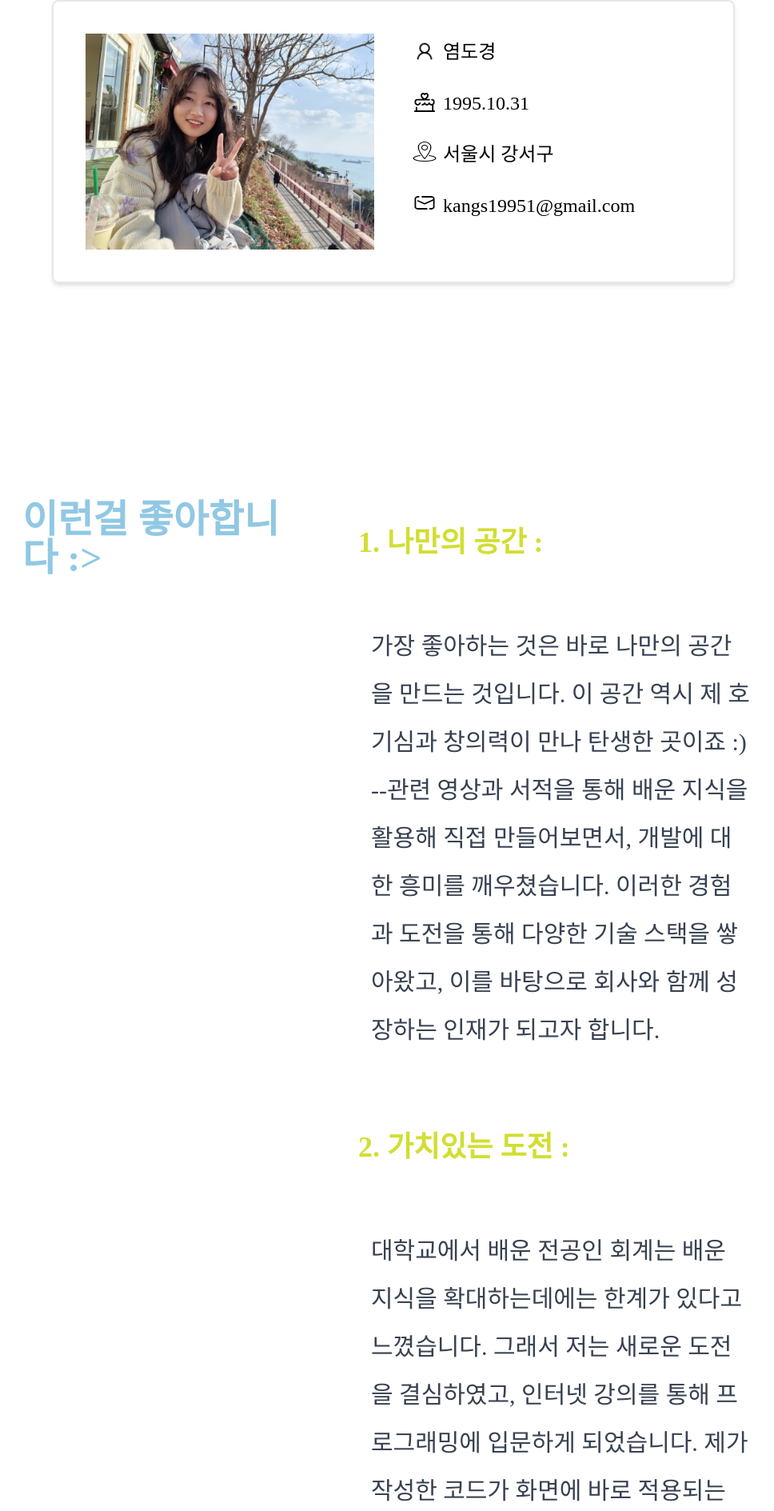
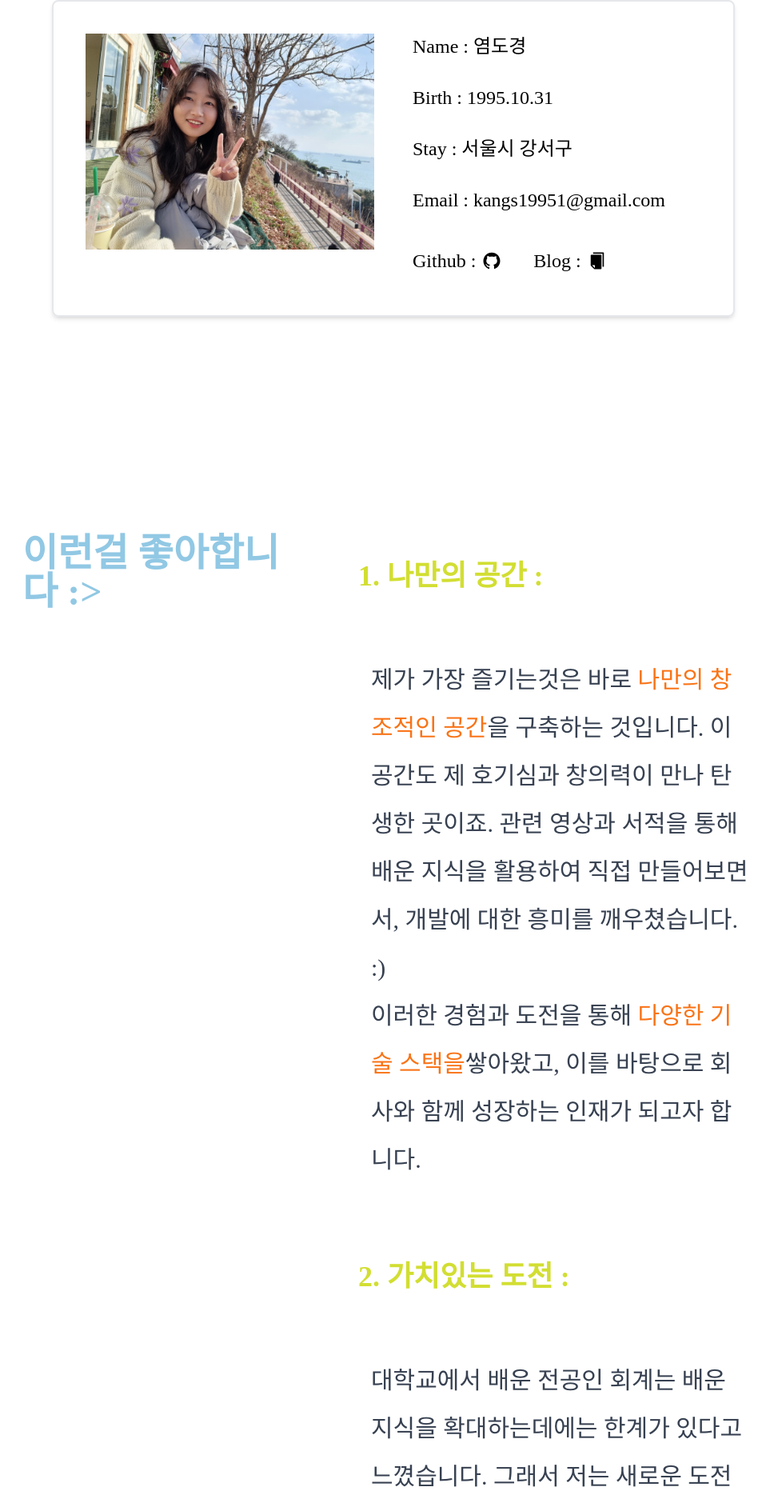
Before and after one commit to yeomdogyeong/my_portfolio, a React (Create React App) app: page /main in a window 1280 px wide. Shown: the part 1149-3038 px from the top of the page at 80% size, without its empty margins (148-1116 px from the left). Built offline with nearby package versions, Linux system fonts and the light colour scheme; a web font is replaced by a local one.

Commit message:
[refactor] profile컴포넌트  분리

```diff
--- a/src/components/About.tsx
+++ b/src/components/About.tsx
@@ -1,14 +1,14 @@
 import useDarkModeStore from "../zustand/darkModeStore";
 
-const About = () => {
+const About: React.FC = () => {
   const { isDarkMode, toggleDarkMode } = useDarkModeStore();
 
   return (
     <div className="flex flex-col justify-between items-start w-full h-full lg:flex-row lg:w-3/4 mt-60 mb-20">
       <div
-        className={`${isDarkMode ? "bg-[#635985]" : ""} ${
+        className={`${isDarkMode ? "bg-[#635985]" : "bg-white"} ${
           isDarkMode ? "text-[#f6d776]" : "text-[#91c8e4]"
-        } w-full lg:w-1/2 p-4 flex justify-start md:text-5xl font-bold sticky top-20`}
+        } w-full lg:w-1/2 p-4 flex justify-start text-5xl font-bold sticky top-20`}
       >
         {`이런걸 좋아합니다 :>`}
       </div>
@@ -22,11 +22,14 @@ const About = () => {
               isDarkMode ? "text-gray-200" : "text-gray-700"
             } leading-loose`}
           >
-            가장 좋아하는 것은 바로 나만의 공간을 만드는 것입니다. 이 공간 역시
-            제 호기심과 창의력이 만나 탄생한 곳이죠 :) --관련 영상과 서적을 통해
-            배운 지식을 활용해 직접 만들어보면서, 개발에 대한 흥미를
-            깨우쳤습니다. 이러한 경험과 도전을 통해 다양한 기술 스택을 쌓아왔고,
-            이를 바탕으로 회사와 함께 성장하는 인재가 되고자 합니다.
+            제가 가장 즐기는것은 바로{" "}
+            <span className=" text-orange-500">나만의 창조적인 공간</span>
+            을 구축하는 것입니다. 이 공간도 제 호기심과 창의력이 만나 탄생한
+            곳이죠. 관련 영상과 서적을 통해 배운 지식을 활용하여 직접
+            만들어보면서, 개발에 대한 흥미를 깨우쳤습니다. :) <br />
+            이러한 경험과 도전을 통해
+            <span className=" text-orange-500"> 다양한 기술 스택을</span>
+            쌓아왔고, 이를 바탕으로 회사와 함께 성장하는 인재가 되고자 합니다.
           </div>
         </div>
         <div className={`p-8 m-4 h-full w-full`}>
@@ -40,8 +43,11 @@ const About = () => {
           >
             대학교에서 배운 전공인 회계는 배운 지식을 확대하는데에는 한계가
             있다고 느꼈습니다. 그래서 저는 새로운 도전을 결심하였고, 인터넷
-            강의를 통해 프로그래밍에 입문하게 되었습니다. 제가 작성한 코드가
-            화면에 바로 적용되는 것을 실시간으로 확인하는걸 즐깁니다.
+            강의를 통해 프로그래밍을 시작하고, 코드스테이츠 부트캠프에 지원해서
+            좋은 분들과 여러 프로젝트를 만들게 되었습니다.
+            <span className=" text-orange-500"> 이런 연속적인 새로운 도전</span>
+            은 제가 새로운 기술을 배우고 적용하는 데 있어 두려움을 희석하게 되는
+            좋은 경험이었습니다.
           </div>
         </div>
         <div className={`p-8 m-4 h-full w-full `}>
@@ -53,10 +59,15 @@ const About = () => {
               isDarkMode ? "text-gray-200" : "text-gray-700"
             } leading-loose`}
           >
-            개발자로서 저는 다양한 코드와 도구를 사용하여 사용자 편의성과
-            접근성을 향상하고 시각적으로 매력적인 페이지를 만드는 데 주력하고
-            있습니다. 사용자의 편리성과 접근성을 높이고, 깔끔한 페이지를
-            제작하기 위해서 다양한 코드와 툴을 사용하는걸 좋아합니다.
+            개발자로서 저는 다양한 코드와 도구를 사용하여 사용자{" "}
+            <span className=" text-orange-500">편의성</span>과{" "}
+            <span className=" text-orange-500">접근성</span>을 향상하고
+            <span className=" text-orange-500">시각적으로 매력적인 페이지</span>
+            를 만드는 데 주력하고 있습니다. 최근에는 반응형에 대해 깊은 흥미를
+            느껴서 필요한 부분마다 충돌이 나지 않는 한에서 여러 툴을 사용해보며
+            적극적으로 사용중입니다. 이처럼 사용자의 편리성과 접근성을 높이고,
+            깔끔한 페이지를 제작하기 위해서 다양한 코드와 툴을 사용하는걸
+            좋아합니다.
           </div>
         </div>
       </div>
--- a/src/components/Header.tsx
+++ b/src/components/Header.tsx
@@ -3,7 +3,7 @@ import { useState } from "react";
 import { motion } from "framer-motion";
 import useDarkModeStore from "../zustand/darkModeStore";
 
-const Header = () => {
+const Header: React.FC = () => {
   const { isDarkMode, toggleDarkMode } = useDarkModeStore();
   const [isOn, setIsOn] = useState(false);
   const toggleSwitch = () => {
--- /dev/null
+++ b/src/components/Profile.tsx
@@ -0,0 +1,74 @@
+import React from "react";
+import { AiFillGithub } from "react-icons/ai";
+import { AiFillCopy } from "react-icons/ai";
+import useDarkModeStore from "../zustand/darkModeStore";
+import yeom from "../assets/yeomsia.jpg";
+
+interface Dogyeong {
+  name: string;
+  birth: string;
+  stay: string;
+  email: string;
+  github: string;
+  blog: string;
+}
+
+interface MyProfile {
+  member: Dogyeong[];
+}
+
+/* <span className="flex flex-row mb-8"></span> */
+
+const Profile: React.FC<MyProfile> = ({ member }) => {
+  const { isDarkMode } = useDarkModeStore();
+
+  return (
+    <div
+      className={`${isDarkMode ? "bg-[#7C81AD]" : ""} ${
+        isDarkMode ? "text-gray-200" : ""
+      } ${isDarkMode ? "bg-[#4D3C77]" : ""} ${
+        isDarkMode ? "border-gray-500" : ""
+      } flex flex-col m-4 p-4 border-2 shadow-md rounded-lg w-full  md:flex-row md:w-2/3 h-full`}
+    >
+      <div className="w-full md:w-1/2">
+        <img className="rounded-3xl w-full p-6" src={yeom} alt="Ebichu" />
+      </div>
+      <div className="flex flex-col justify-center items-center md:items-start w-full md:w-1/2 p-6 text-2xl md:text-lg lg:text-2xl">
+        {member.map((data, index) => (
+          <div key={index}>
+            <span className="flex flex-row mb-8">Name : {data.name}</span>
+            <span className="flex flex-row mb-8">Birth : {data.birth}</span>
+            <span className="flex flex-row mb-8">Stay : {data.stay}</span>
+            <span className="flex flex-row mb-8">Email : {data.email}</span>
+            <div className="flex flex-row">
+              <p className="my-2 flex items-center">
+                Github :
+                <button
+                  className="ml-2 mr-10"
+                  onClick={() => {
+                    window.open(data.github, "_blank");
+                  }}
+                >
+                  <AiFillGithub />
+                </button>
+              </p>
+              <p className="my-2 flex items-center">
+                Blog :
+                <button
+                  className="m-2"
+                  onClick={() => {
+                    window.open(data.blog, "_blank");
+                  }}
+                >
+                  <AiFillCopy />
+                </button>
+              </p>
+            </div>
+          </div>
+        ))}
+      </div>
+    </div>
+  );
+};
+
+export default Profile;
--- a/src/page/Main.tsx
+++ b/src/page/Main.tsx
@@ -19,6 +19,7 @@ import dowajoyak2 from "../assets/dowajoyakwrite.png";
 import dowajoyak3 from "../assets/dowajoyaksearch.png";
 import About from "../components/About";
 import useDarkModeStore from "../zustand/darkModeStore";
+import Profile from "../components/Profile";
 
 function Main() {
   const [backgroundColor, setBackgroundColor] = useState("#FFFFFF");
@@ -48,6 +49,17 @@ function Main() {
     return () => window.removeEventListener("scroll", handleScroll);
   }, []);
 
+  const dogyeong = [
+    {
+      name: "염도경",
+      birth: "1995.10.31",
+      stay: "서울시 강서구",
+      email: "kangs19951@gmail.com",
+      github: "https://github.com/yeomdogyeong",
+      blog: "https://velog.io/@ehrud1031/posts",
+    },
+  ];
+
   return (
     <>
       <Header />
@@ -74,55 +86,7 @@ function Main() {
             <span>를 공부하고 있는</span>
           </div>
         </div>
-        <div
-          className={`${isDarkMode ? "bg-[#7C81AD]" : ""} ${
-            isDarkMode ? "text-gray-200" : ""
-          } ${isDarkMode ? "bg-[#4D3C77]" : ""} ${
-            isDarkMode ? "border-gray-500" : ""
-          } flex flex-col m-4 p-4 border-2 shadow-md rounded-lg w-full  md:flex-row md:w-2/3 h-full`}
-        >
-          <div className="w-full md:w-1/2">
-            <img className="rounded-3xl w-full p-6" src={yeom} alt="Ebichu" />
-          </div>
-          <div className="flex flex-col justify-center items-center md:items-start w-full md:w-1/2 p-6 text-2xl md:text-lg lg:text-2xl">
-            <span className="flex flex-row mb-8">
-              <img
-                src={person}
-                style={{ width: 30, height: 30 }}
-                alt="person"
-                className="mr-2"
-              />
-              염도경
-            </span>
-            <span className="flex flex-row mb-8">
-              <img
-                src={birth}
-                style={{ width: 30, height: 30 }}
-                alt="birth"
-                className="mr-2"
-              />
-              1995.10.31
-            </span>
-            <span className="flex flex-row mb-8">
-              <img
-                src={home}
-                style={{ width: 30, height: 25 }}
-                alt="person"
-                className="mr-2"
-              />
-              서울시 강서구
-            </span>
-            <span className="flex flex-row mb-8 ">
-              <img
-                src={letter}
-                style={{ width: 30, height: 25 }}
-                alt="letter"
-                className="mr-2"
-              />
-              kangs19951@gmail.com
-            </span>
-          </div>
-        </div>
+        <Profile member={dogyeong} />
         <About />
         <div
           id="project"
```
Also changed, not shown: src/components/profileData.js (added).
